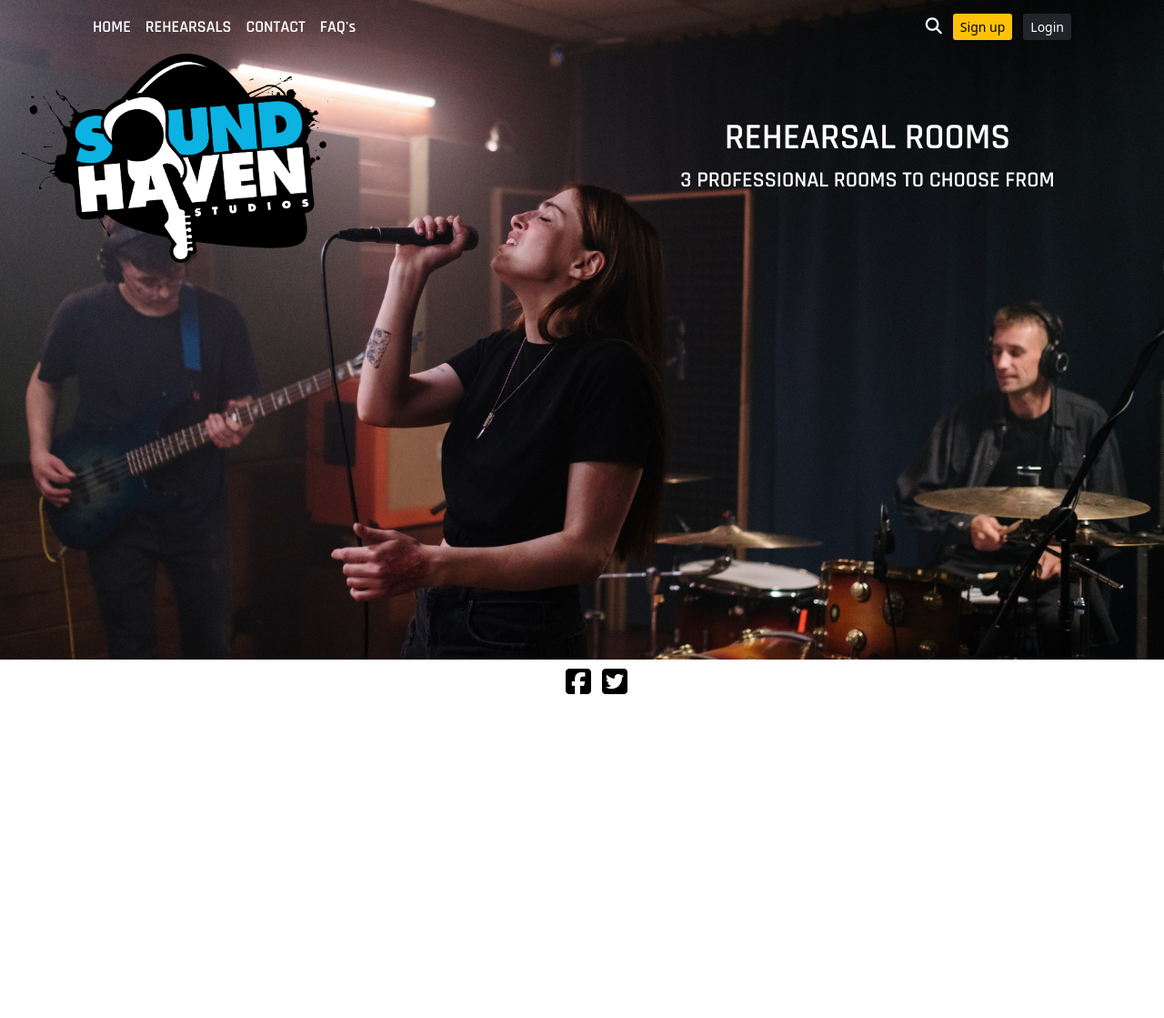
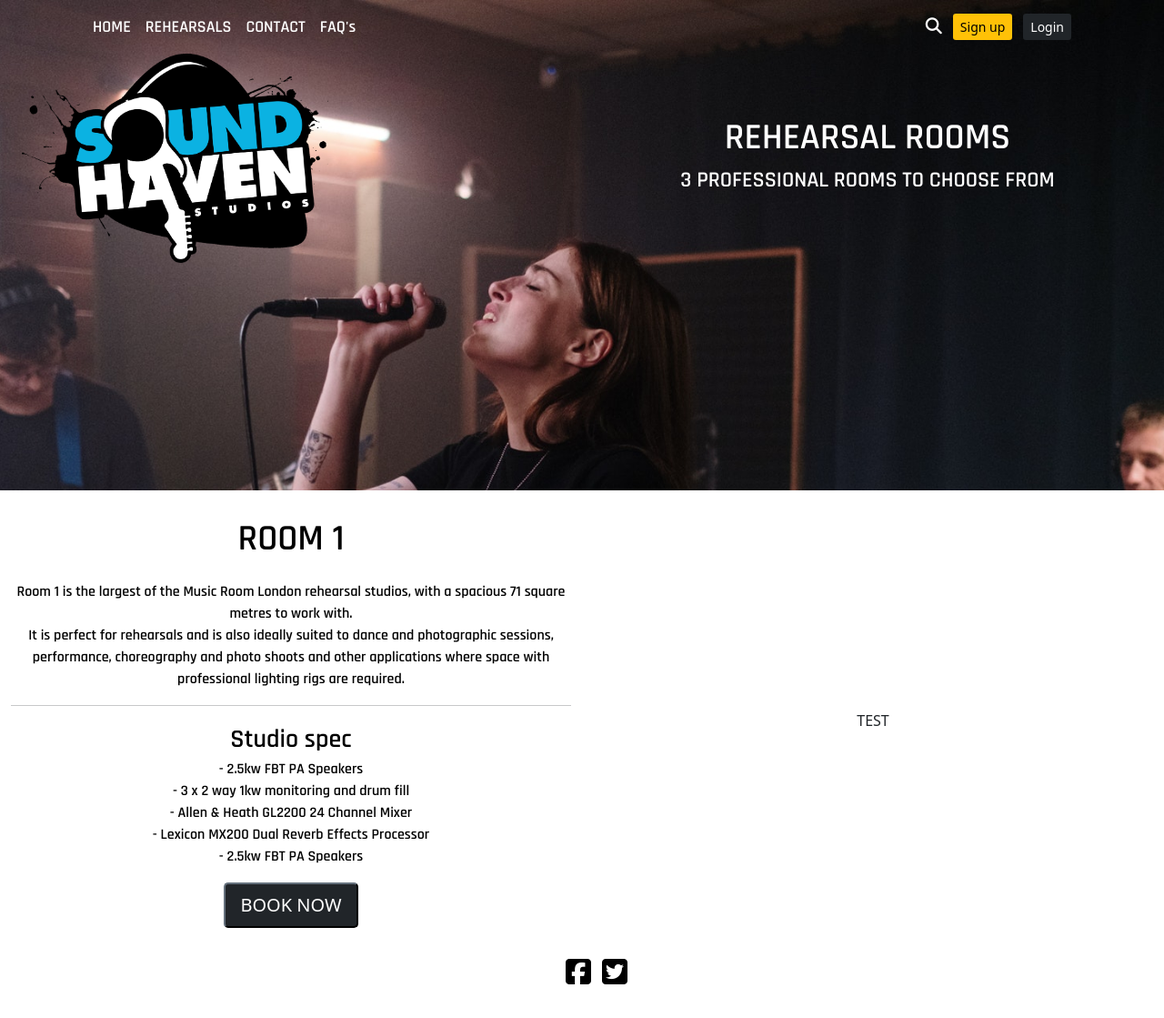
Before and after one commit to DPHamdev/MP-4, a Django app: page / in a window 1280 px wide. Shown: the whole page at 91% size. Before the commit the page ends 763 px from the top, so only its background shows below. Run offline with Django 3.2, Linux system fonts and the light colour scheme; some libraries are stand-ins or nearby versions.

Commit message:
Added room 1 section on index page

```diff
--- a/home/templates/home/index.html
+++ b/home/templates/home/index.html
@@ -29,9 +29,46 @@
         </div>
     </div>
 
-    <div class="container-fluid h-100 w-100">
-        <div class="row index-room-one">
-
+    <div class="container-fluid h-100 px-0">
+        <div class="row index-room-one text-center mx-0">
+            <div class="col my-auto py-4">
+                <p class="fs-1 raj-bk">
+                    ROOM 1
+                </p>
+                <p class="raj-bk fs-6">
+                    Room 1 is the largest of the Music Room London rehearsal studios, with a spacious 71 square metres to work with.
+                    <br>
+                    It is perfect for rehearsals and is also ideally suited to dance and photographic sessions, performance,
+                    choreography and photo shoots and other applications where space with professional lighting rigs are required.
+                    <hr>
+                    <strong class="raj-bk fs-3">Studio spec</strong>
+                        <ul class="raj-bk px-0 mx-0">
+                            <li>
+                                - 2.5kw FBT PA Speakers
+                            </li>
+                            <br>
+                            <li>
+                                - 3 x 2 way 1kw monitoring and drum fill
+                            </li>
+                            <br>
+                            <li>
+                                - Allen & Heath GL2200 24 Channel Mixer
+                            </li>
+                            <br>
+                            <li>
+                                - Lexicon MX200 Dual Reverb Effects Processor
+                            </li>
+                            <br>
+                            <li>
+                                - 2.5kw FBT PA Speakers
+                            </li>
+                        </ul>
+                </p>
+                <button class="btn-lg btn-dark">BOOK NOW</button>
+            </div>
+            <div class="col my-auto py-4">
+                TEST
+            </div>
         </div>
     </div>
 
--- a/static/css/base.css
+++ b/static/css/base.css
@@ -17,6 +17,7 @@ body {
     background: url("/media/images/bandBackground.jpg");
     background-repeat: no-repeat;
     background-size: cover;
+    background-position: center center;
 }
 
 /* Navbar CSS */
@@ -39,10 +40,17 @@ ul > li {
     font-size: large;
 }
 
+/* Search function CSS */
+
+.form-control:focus, .form-control:active {
+    border-color: #000;
+    outline: 0;
+    box-shadow: inset 0 0 0;
+}
+
 /* Footer CSS */
 
 footer {
-    position: fixed;
     height: 75px;
     bottom: 0;
     width: 100%;
@@ -74,9 +82,8 @@ a:hover {
     color: #007ea7 !important;
 }
 
-
-.form-control:focus, .form-control:active {
-    border-color: #000;
-    outline: 0;
-    box-shadow: inset 0 0 0;
+.index-room-one {
+    margin-top: 250px;
+    background: white;
+    width: 100%;
 }
--- a/templates/base.html
+++ b/templates/base.html
@@ -34,7 +34,7 @@
   </head>
   <body>
         <header class="container mx-auto">
-            <nav class="navbar w-100 navbar-expand-lg navbar-light">
+            <nav class="navbar navbar-expand-lg navbar-light">
                 <div class="container-fluid">
                     <button class="navbar-toggler bg-light" type="button" data-bs-toggle="collapse" data-bs-target="#mobileNavbar" aria-controls="mobileNavbar" aria-expanded="false" aria-label="Toggle navigation">
                         <span class="navbar-toggler-icon"></span>
@@ -77,17 +77,6 @@
                         <div class="btn-sm mx-2 btn-dark">
                             Login
                         </div>
-
-                        <!-- <div class="mx-1">
-                            <span>
-                                <i class="fas fa-search" data-bs-toggle="collapse" data-bs-target="#search" aria-controls="search" aria-expanded="false" aria-label="Toggle Search"></i>
-                            </span>
-                        </div>
-
-                        <form class="d-flex search collapse" id="search">
-                            <input class="form-control me-2" type="search" placeholder="Search" aria-label="Search">
-                            <button class="btn btn-warning" type="submit">Search</button>
-                        </form> -->
                     </div>
                 </div>
               </nav>
```
